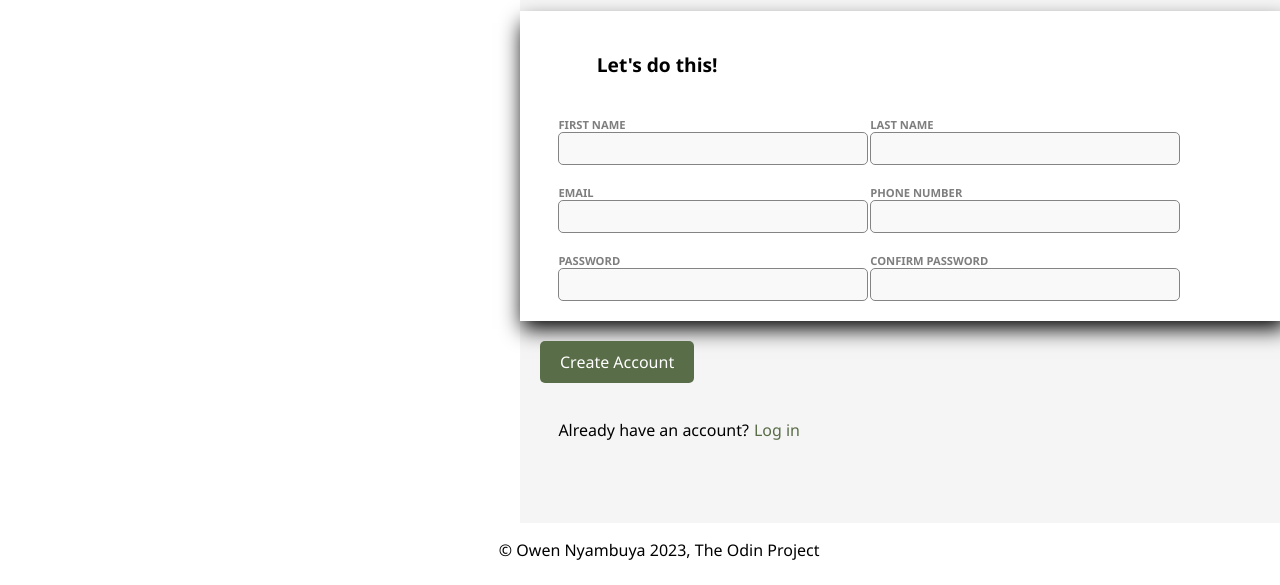
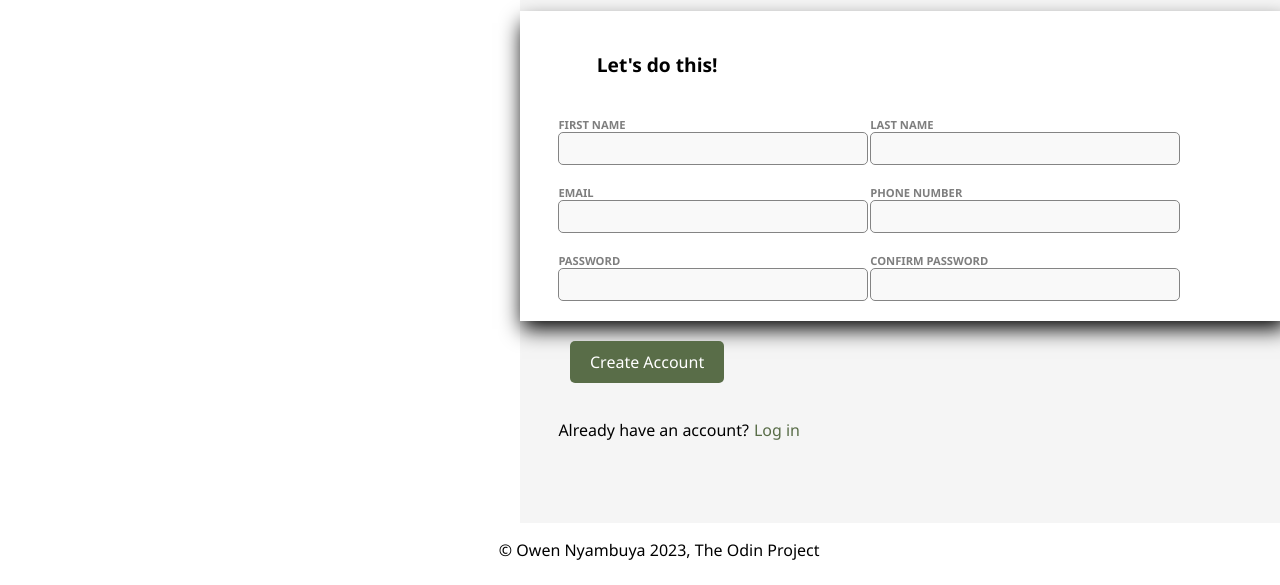
Before and after one commit to Zvikomboreronyambuya/Signup-form, a plain HTML site: page index.html in a window 1280 px wide. Shown: the part 285-870 px from the top of the page. Drawn offline with Linux system fonts and the light colour scheme.

Commit message:
changed margin left to 50px for alignment of button

```diff
--- a/style.css
+++ b/style.css
@@ -117,7 +117,7 @@ button {
     border-radius: 5px;
     cursor: pointer;
     margin: 20px 0;
-    margin-left: 20px;
+    margin-left: 50px;
     display: inline-block;
 }
 
```
